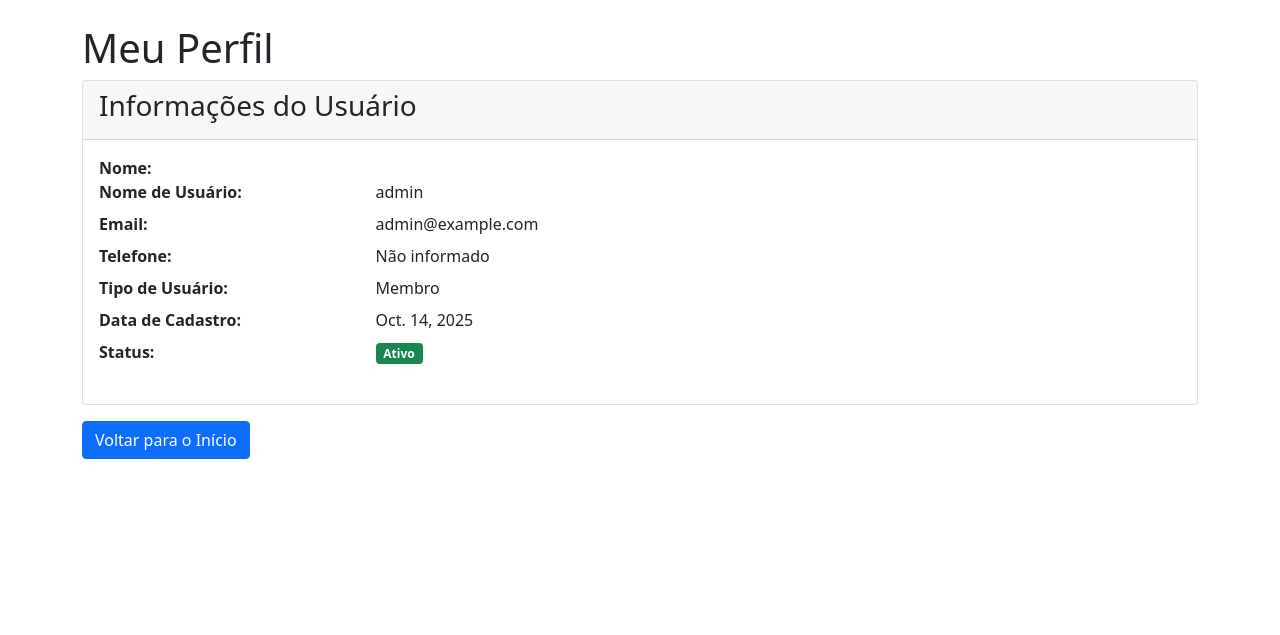
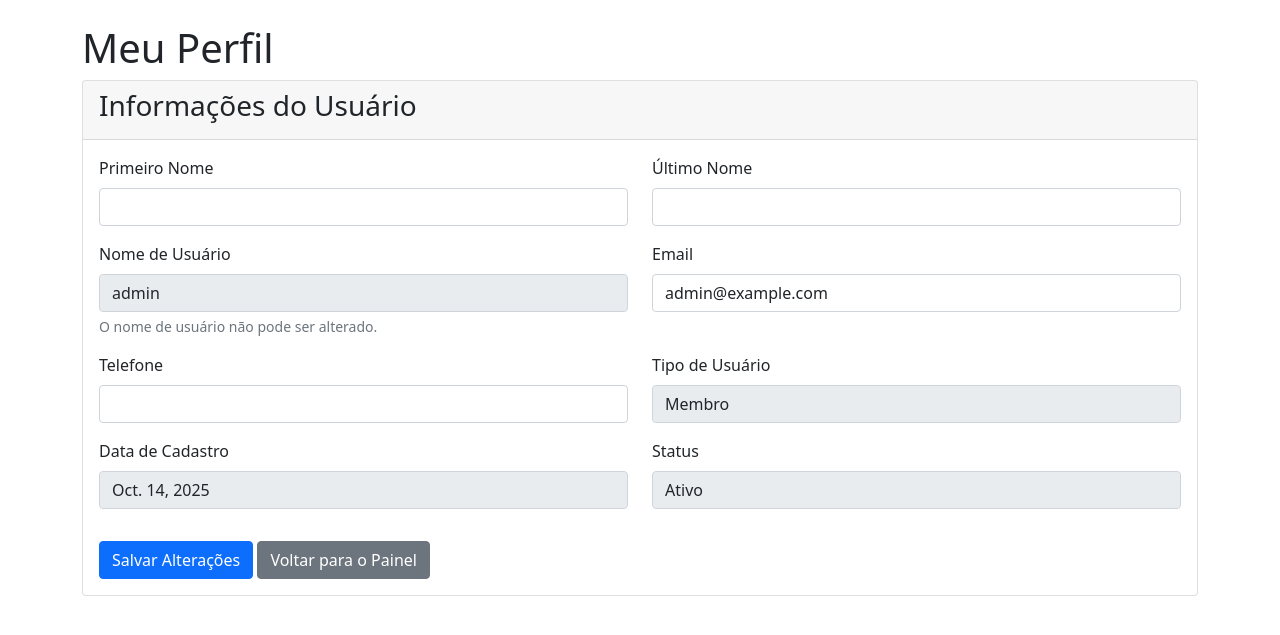
Before and after one commit to DanxzSleepy/Projeto_Biblioteca, a Django app: page /profile/ in a window 1280 px wide. Shown: the part 56-691 px from the top of the page. Run offline with Django 5.2, Linux system fonts and the light colour scheme; a user stored in the database is signed in; data comes from the database, SQL or seed files in the repository; both versions use the stored data as it was after the commit.

Commit message:
v1.6.1 - Corrigido acesso ao painel de usuários e adicionado edição de perfil

```diff
--- a/books/views.py
+++ b/books/views.py
@@ -96,7 +96,7 @@ def user_dashboard(request):
         messages.error(request, 'Você precisa ter um perfil de membro para acessar o painel.')
         return HttpResponseRedirect(reverse('index'))
 
-    # Get borrowed books (not returned yet)
+    # Get borrowed books (not returned yet) for the current user only
     borrowed_books = BorrowRecord.objects.filter(
         member=member,
         return_date__isnull=True
@@ -104,14 +104,14 @@ def user_dashboard(request):
 
     # Calculate overdue books
     today = date.today()
-    overdue_books = []
     for record in borrowed_books:
         # Assuming 14 days loan period
         due_date = record.borrow_date + timezone.timedelta(days=14)
         if today > due_date:
             record.is_overdue = True
             record.days_overdue = (today - due_date).days
-            overdue_books.append(record)
+        else:
+            record.is_overdue = False
 
     # Get user's book requests
     book_requests = BookRequest.objects.filter(member=member).select_related('book')
@@ -119,7 +119,6 @@ def user_dashboard(request):
     context = {
         'member': member,
         'borrowed_books': borrowed_books,
-        'overdue_books': overdue_books,
         'book_requests': book_requests,
         'today': today,
     }
@@ -335,20 +334,41 @@ def return_book_user(request, borrow_id):
     return HttpResponseRedirect(reverse('user_dashboard'))
 
 def profile_view(request):
-    """View user profile"""
-    if request.user.is_authenticated:
-        try:
-            member = request.user.member
-        except Member.DoesNotExist:
-            # Create a member profile if it doesn't exist
-            member = Member.objects.create(
-                user=request.user,
-                phone_number="",
-                role='member'
-            )
-        return render(request, 'books/profile.html', {'member': member})
-    else:
+    """View and edit user profile"""
+    if not request.user.is_authenticated:
         return HttpResponseRedirect(reverse('login'))
+
+    try:
+        member = request.user.member
+    except Member.DoesNotExist:
+        # Create a member profile if it doesn't exist
+        member = Member.objects.create(
+            user=request.user,
+            phone_number="",
+            role='member'
+        )
+
+    if request.method == 'POST':
+        # Update user information
+        first_name = request.POST.get('first_name', '')
+        last_name = request.POST.get('last_name', '')
+        email = request.POST.get('email', '')
+        phone_number = request.POST.get('phone_number', '')
+
+        # Update User model
+        request.user.first_name = first_name
+        request.user.last_name = last_name
+        request.user.email = email
+        request.user.save()
+
+        # Update Member model
+        member.phone_number = phone_number
+        member.save()
+
+        messages.success(request, 'Perfil atualizado com sucesso!')
+        return HttpResponseRedirect(reverse('profile'))
+
+    return render(request, 'books/profile.html', {'member': member})
 
 def logout_view(request):
     """Custom logout view"""
--- a/templates/books/profile.html
+++ b/templates/books/profile.html
@@ -12,43 +12,75 @@
                 <h3>Informações do Usuário</h3>
             </div>
             <div class="card-body">
-                <dl class="row">
-                    <dt class="col-sm-3">Nome:</dt>
-                    <dd class="col-sm-9">{{ user.first_name }} {{ user.last_name }}</dd>
+                <form method="post">
+                    {% csrf_token %}
+                    <div class="row">
+                        <div class="col-md-6">
+                            <div class="mb-3">
+                                <label for="first_name" class="form-label">Primeiro Nome</label>
+                                <input type="text" class="form-control" id="first_name" name="first_name" value="{{ user.first_name }}">
+                            </div>
+                        </div>
+                        <div class="col-md-6">
+                            <div class="mb-3">
+                                <label for="last_name" class="form-label">Último Nome</label>
+                                <input type="text" class="form-control" id="last_name" name="last_name" value="{{ user.last_name }}">
+                            </div>
+                        </div>
+                    </div>
 
-                    <dt class="col-sm-3">Nome de Usuário:</dt>
-                    <dd class="col-sm-9">{{ user.username }}</dd>
+                    <div class="row">
+                        <div class="col-md-6">
+                            <div class="mb-3">
+                                <label for="username" class="form-label">Nome de Usuário</label>
+                                <input type="text" class="form-control" id="username" name="username" value="{{ user.username }}" readonly>
+                                <div class="form-text">O nome de usuário não pode ser alterado.</div>
+                            </div>
+                        </div>
+                        <div class="col-md-6">
+                            <div class="mb-3">
+                                <label for="email" class="form-label">Email</label>
+                                <input type="email" class="form-control" id="email" name="email" value="{{ user.email }}">
+                            </div>
+                        </div>
+                    </div>
 
-                    <dt class="col-sm-3">Email:</dt>
-                    <dd class="col-sm-9">{{ user.email }}</dd>
+                    <div class="row">
+                        <div class="col-md-6">
+                            <div class="mb-3">
+                                <label for="phone_number" class="form-label">Telefone</label>
+                                <input type="text" class="form-control" id="phone_number" name="phone_number" value="{{ member.phone_number }}">
+                            </div>
+                        </div>
+                        <div class="col-md-6">
+                            <div class="mb-3">
+                                <label class="form-label">Tipo de Usuário</label>
+                                <input type="text" class="form-control" value="{% if member.role == 'member' %}Membro{% endif %}{% if member.role == 'librarian' %}Bibliotecário{% endif %}{% if member.role == 'admin' %}Administrador{% endif %}" readonly>
+                            </div>
+                        </div>
+                    </div>
 
-                    <dt class="col-sm-3">Telefone:</dt>
-                    <dd class="col-sm-9">{{ member.phone_number|default:"Não informado" }}</dd>
+                    <div class="row">
+                        <div class="col-md-6">
+                            <div class="mb-3">
+                                <label class="form-label">Data de Cadastro</label>
+                                <input type="text" class="form-control" value="{{ member.membership_date }}" readonly>
+                            </div>
+                        </div>
+                        <div class="col-md-6">
+                            <div class="mb-3">
+                                <label class="form-label">Status</label>
+                                <input type="text" class="form-control" value="{% if member.is_active %}Ativo{% else %}Inativo{% endif %}" readonly>
+                            </div>
+                        </div>
+                    </div>
 
-                    <dt class="col-sm-3">Tipo de Usuário:</dt>
-                    <dd class="col-sm-9">
-                        {% if member.role == 'member' %}Membro{% endif %}
-                        {% if member.role == 'librarian' %}Bibliotecário{% endif %}
-                        {% if member.role == 'admin' %}Administrador{% endif %}
-                    </dd>
-
-                    <dt class="col-sm-3">Data de Cadastro:</dt>
-                    <dd class="col-sm-9">{{ member.membership_date }}</dd>
-
-                    <dt class="col-sm-3">Status:</dt>
-                    <dd class="col-sm-9">
-                        {% if member.is_active %}
-                            <span class="badge bg-success">Ativo</span>
-                        {% else %}
-                            <span class="badge bg-danger">Inativo</span>
-                        {% endif %}
-                    </dd>
-                </dl>
+                    <div class="mt-3">
+                        <button type="submit" class="btn btn-primary">Salvar Alterações</button>
+                        <a href="{% url 'user_dashboard' %}" class="btn btn-secondary">Voltar para o Painel</a>
+                    </div>
+                </form>
             </div>
-        </div>
-
-        <div class="mt-3">
-            <a href="{% url 'index' %}" class="btn btn-primary">Voltar para o Início</a>
         </div>
     </div>
 </div>
```
Also changed, not shown: templates/books/user_dashboard.html (+12 -7 lines), CHANGELOG.md, README.md, db.sqlite3.
